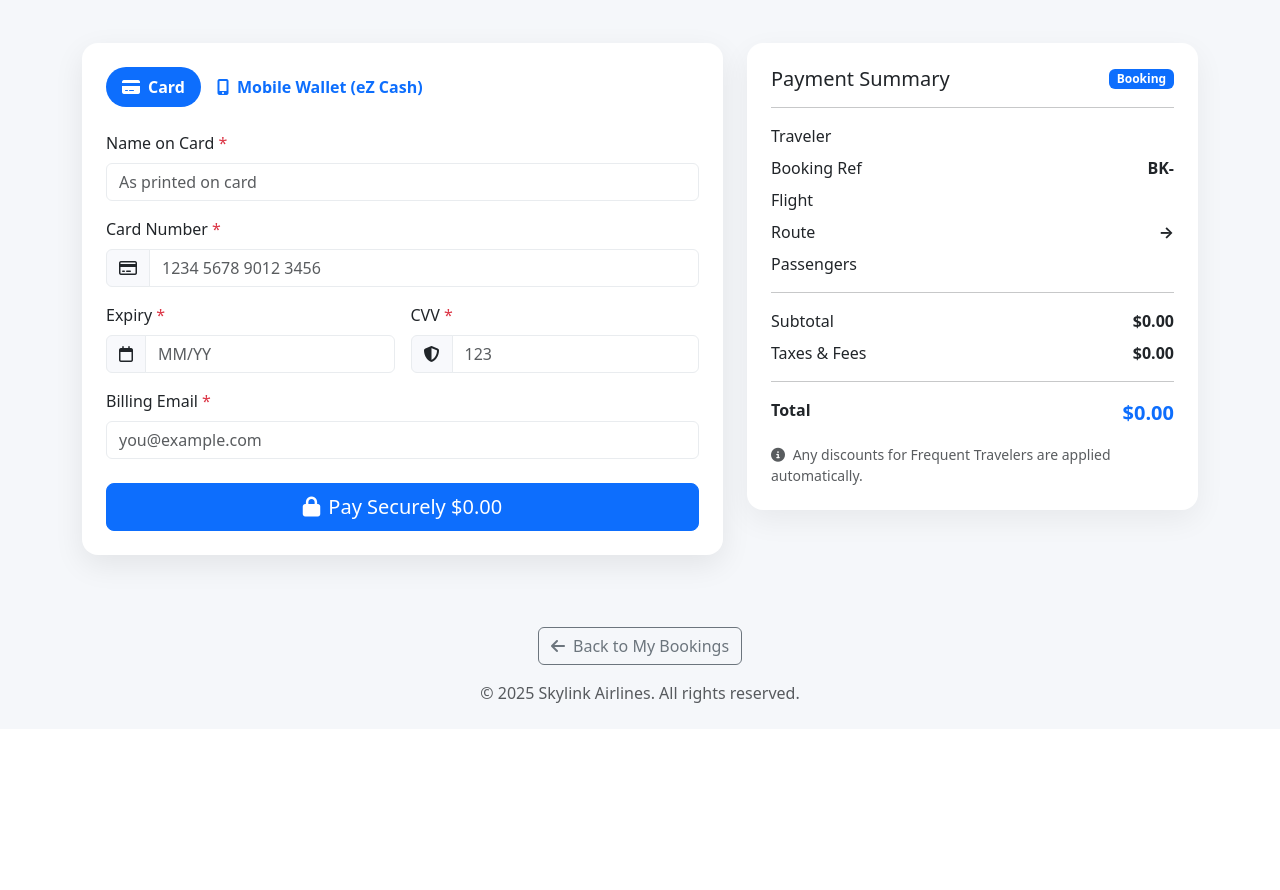
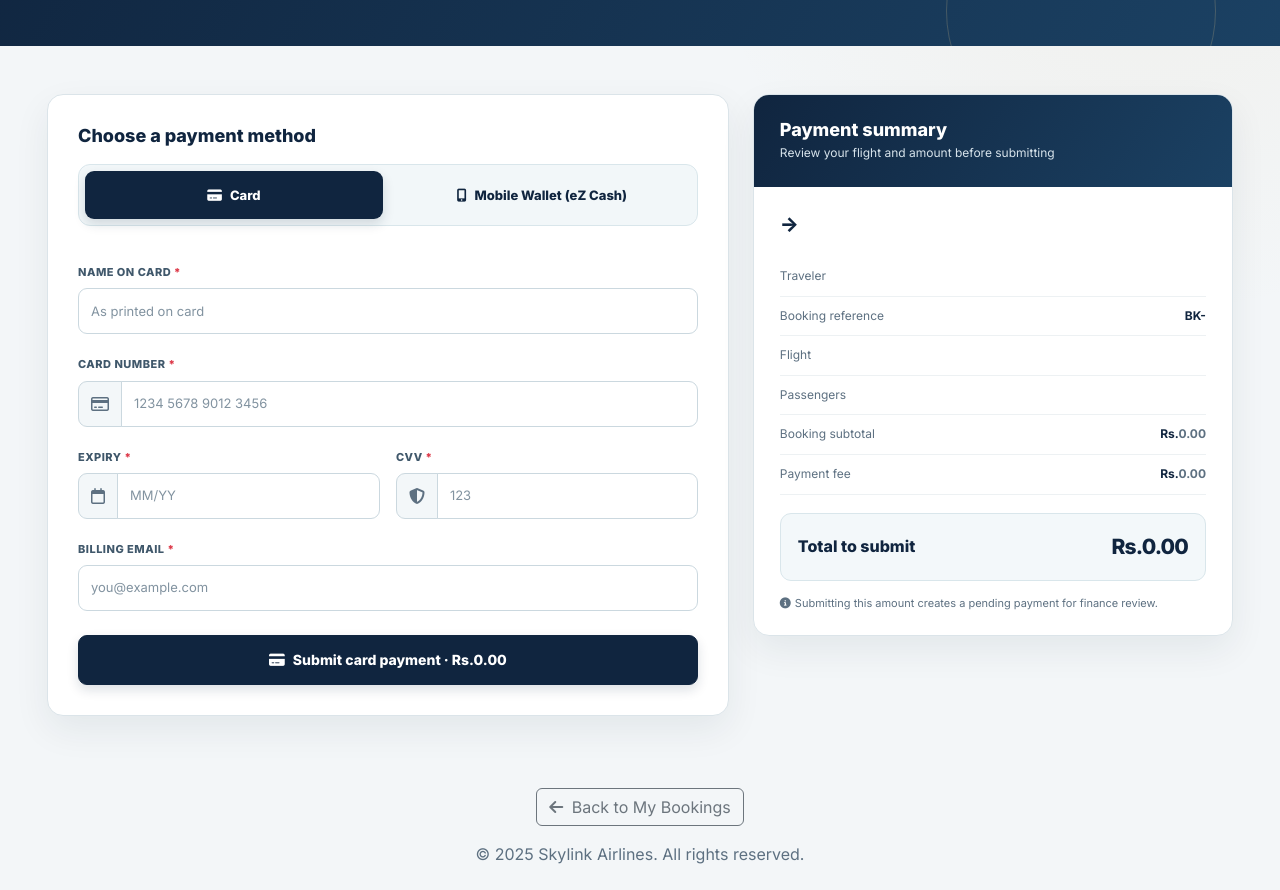
Before and after one commit to MalinduPeiris/Skylink-Airline-Reservation-System, a Spring Boot app: page /traveler-payment in a window 1280 px wide. Shown: the part 257-1147 px from the top of the page. Before the commit the page ends 960 px from the top, so only its background shows below. Run offline with Spring Boot 4, Linux system fonts and the light colour scheme; the visitor is signed in with stand-in values (Sample User, id 1); some of the project's set-up classes (security, data sources, template engines, error pages and the like) are left out, and stand-ins take their place.

Commit message:
style(payment): modernize traveler checkout interface

```diff
--- /dev/null
+++ b/src/main/resources/static/css/traveler-payment.css
@@ -0,0 +1,107 @@
+/* Scoped to the traveler payment page. */
+body.traveler-payment-page {
+    --navy: #10253f;
+    --navy-mid: #193a5d;
+    --blue: #225d92;
+    --gold: #c99c4f;
+    --gold-light: #e9c887;
+    --ink: #172b40;
+    --muted: #5d7081;
+    --border: #dbe4e9;
+    margin: 0;
+    background: radial-gradient(circle at 90% 10%, rgba(201, 156, 79, .08), transparent 30%), #f3f6f8;
+    color: var(--ink);
+    font-family: 'Inter', system-ui, -apple-system, sans-serif;
+    line-height: 1.55;
+}
+.traveler-payment-page *,
+.traveler-payment-page *::before,
+.traveler-payment-page *::after { box-sizing: border-box; }
+
+.traveler-payment-page .navbar {
+    min-height: 72px;
+    padding: 12px 0;
+    background: linear-gradient(112deg, #0c1d33, var(--navy) 62%, #193c5c);
+    border-bottom: 1px solid rgba(233, 200, 135, .38);
+    box-shadow: 0 8px 26px rgba(10, 29, 51, .17);
+}
+.traveler-payment-page .navbar-brand { color: #fff; font-size: 21px; font-weight: 800; letter-spacing: .06em; }
+.traveler-payment-page .navbar-brand i { color: var(--gold-light); }
+.traveler-payment-page .navbar-brand span { color: var(--gold-light); }
+.traveler-payment-page .navbar .nav-link { color: #e4eaf0; border-radius: 8px; font-size: 13px; font-weight: 600; }
+.traveler-payment-page .navbar .nav-link:hover { color: #fff; background: rgba(255, 255, 255, .12); }
+.traveler-payment-page .navbar-toggler { border-color: rgba(255, 255, 255, .45); }
+
+.traveler-payment-page .page-header {
+    position: relative;
+    overflow: hidden;
+    padding: 43px 0 45px;
+    background: linear-gradient(120deg, var(--navy), #1b4163);
+    color: #fff;
+}
+.traveler-payment-page .page-header::after { position: absolute; right: 5%; bottom: -100px; width: 270px; height: 270px; border: 1px solid rgba(233, 200, 135, .22); border-radius: 50%; content: ''; pointer-events: none; }
+.traveler-payment-page .page-header .container { position: relative; z-index: 1; }
+.traveler-payment-page .page-header h1 { margin: 10px 0 8px; font-size: clamp(29px, 4vw, 42px); font-weight: 800; letter-spacing: -.045em; }
+.traveler-payment-page .page-header p { max-width: 650px; margin: 0; color: #dbe7ee; font-size: 14px; }
+.traveler-payment-page .brand-badge { display: inline-flex; align-items: center; gap: 8px; padding: 6px 12px; border: 1px solid rgba(233, 200, 135, .4); border-radius: 999px; background: rgba(233, 200, 135, .11); color: var(--gold-light); font-size: 11px; font-weight: 800; letter-spacing: .08em; text-transform: uppercase; }
+
+.traveler-payment-page main.container { max-width: 1210px; }
+.traveler-payment-page .card-elevated,
+.traveler-payment-page .summary { overflow: hidden; border: 1px solid var(--border); border-radius: 16px; background: #fff; box-shadow: 0 14px 36px rgba(15, 38, 61, .07); }
+.traveler-payment-page .card-elevated .card-body { padding: 30px !important; }
+.traveler-payment-page .form-heading { margin: 0 0 18px; color: var(--navy); font-size: 18px; font-weight: 750; }
+.traveler-payment-page .tab-pill { display: flex; gap: 10px; padding: 6px; border: 1px solid #d9e6eb; border-radius: 12px; background: #f2f7f9; }
+.traveler-payment-page .tab-pill .nav-item { flex: 1 1 0; min-width: 0; }
+.traveler-payment-page .tab-pill .nav-link { width: 100%; min-height: 48px; border-radius: 9px; color: var(--navy); font-size: 13px; font-weight: 750; transition: background-color .18s ease, box-shadow .18s ease, color .18s ease; }
+.traveler-payment-page .tab-pill .nav-link:hover { background: #e3edf2; }
+.traveler-payment-page .tab-pill .nav-link.active { background: var(--navy); color: #fff; box-shadow: 0 5px 12px rgba(16, 37, 63, .15); }
+.traveler-payment-page .tab-content { padding-top: 8px; }
+.traveler-payment-page .form-label { margin-bottom: 7px; color: #40586b; font-size: 11px; font-weight: 750; letter-spacing: .045em; text-transform: uppercase; }
+.traveler-payment-page .form-control { min-height: 46px; border: 1.5px solid #cbd8df; border-radius: 9px; color: var(--ink); font-size: 13px; }
+.traveler-payment-page .form-control::placeholder { color: #8293a0; }
+.traveler-payment-page .input-group-text { min-height: 46px; border: 1.5px solid #cbd8df; background: #f3f7f9; color: var(--muted); }
+.traveler-payment-page .input-group > .input-group-text:first-child { border-radius: 9px 0 0 9px; }
+.traveler-payment-page .input-group > .form-control:last-child { border-radius: 0 9px 9px 0; }
+.traveler-payment-page .form-control:focus { border-color: var(--blue); box-shadow: 0 0 0 3px rgba(34, 93, 146, .13); }
+.traveler-payment-page .form-text { color: var(--muted); font-size: 12px; }
+.traveler-payment-page .payment-submit { min-height: 50px; border: 1px solid var(--navy); border-radius: 9px; background: var(--navy); color: #fff; font-size: 14px; font-weight: 750; box-shadow: 0 5px 12px rgba(16, 37, 63, .14); transition: background-color .18s ease, transform .18s ease, box-shadow .18s ease; }
+.traveler-payment-page .payment-submit:hover { border-color: var(--navy-mid); background: var(--navy-mid); color: #fff; transform: translateY(-1px); box-shadow: 0 8px 18px rgba(16, 37, 63, .2); }
+.traveler-payment-page .payment-submit:disabled { border-color: #8a9dab; background: #8a9dab; box-shadow: none; cursor: progress; }
+
+.traveler-payment-page .summary { position: sticky; top: 22px; padding: 0 !important; }
+.traveler-payment-page .summary-header { padding: 24px 26px; background: linear-gradient(125deg, var(--navy), #1b4163); color: #fff; }
+.traveler-payment-page .summary-header h2 { margin: 0 0 4px; font-size: 18px; font-weight: 750; }
+.traveler-payment-page .summary-header p { margin: 0; color: #d7e3eb; font-size: 12px; }
+.traveler-payment-page .summary-route { padding: 22px 26px 17px; color: var(--navy); font-size: 20px; font-weight: 800; letter-spacing: -.04em; overflow-wrap: anywhere; }
+.traveler-payment-page .summary-details { padding: 0 26px 23px; }
+.traveler-payment-page .summary-row { display: flex; justify-content: space-between; gap: 15px; padding: 10px 0; border-bottom: 1px solid #edf1f3; font-size: 12px; }
+.traveler-payment-page .summary-row span:first-child { color: var(--muted); }
+.traveler-payment-page .summary-row strong { color: var(--navy); text-align: right; overflow-wrap: anywhere; }
+.traveler-payment-page .summary-row.included { padding-left: 12px; border-left: 2px solid var(--gold); }
+.traveler-payment-page .summary-total { display: flex; justify-content: space-between; align-items: center; gap: 12px; margin-top: 18px; padding: 17px; border: 1px solid #d9e6eb; border-radius: 11px; background: #f3f8fa; color: var(--navy); font-weight: 750; }
+.traveler-payment-page .summary-total strong { font-size: 21px; font-weight: 800; letter-spacing: -.04em; }
+.traveler-payment-page .summary-note { margin: 14px 0 0; color: var(--muted); font-size: 11px; }
+.traveler-payment-page .alert { border-radius: 10px; }
+.traveler-payment-page footer { color: var(--muted) !important; }
+
+.traveler-payment-page a:focus-visible,
+.traveler-payment-page button:focus-visible,
+.traveler-payment-page input:focus-visible { outline: 3px solid var(--gold); outline-offset: 3px; }
+
+@media (max-width: 991px) {
+    .traveler-payment-page .summary { position: static; }
+}
+@media (max-width: 575px) {
+    .traveler-payment-page .page-header { padding: 34px 0; }
+    .traveler-payment-page .card-elevated .card-body { padding: 20px !important; }
+    .traveler-payment-page .tab-pill { flex-direction: column; }
+    .traveler-payment-page .tab-pill .nav-link { min-height: 44px; }
+    .traveler-payment-page .card-form-half { width: 100%; }
+    .traveler-payment-page .summary-header { padding: 21px 20px; }
+    .traveler-payment-page .summary-route { padding: 18px 20px 12px; }
+    .traveler-payment-page .summary-details { padding: 0 20px 20px; }
+    .traveler-payment-page .summary-total { flex-wrap: wrap; }
+}
+@media (prefers-reduced-motion: reduce) {
+    .traveler-payment-page * { transition-duration: .01ms !important; }
+}
--- a/src/main/resources/templates/traveler-payment.html
+++ b/src/main/resources/templates/traveler-payment.html
@@ -8,25 +8,15 @@
     <title>Skylink Airlines - Payment</title>
     <link href="https://cdn.jsdelivr.net/npm/bootstrap@5.3.2/dist/css/bootstrap.min.css" rel="stylesheet">
     <link rel="stylesheet" href="https://cdnjs.cloudflare.com/ajax/libs/font-awesome/6.5.0/css/all.min.css">
-    <style>
-        body { background: #f5f7fa; }
-        .navbar { background: linear-gradient(90deg, #1a2a6c, #0d6efd); }
-        .page-header { background: linear-gradient(135deg, rgba(26,42,108,.9), rgba(13,110,253,.9)), url('https://images.unsplash.com/photo-1543269865-cbf427effbad?q=80&w=1200&auto=format&fit=crop'); background-size: cover; background-position: center; color: #fff; padding: 48px 0; border-radius: 0 0 18px 18px; }
-        .card-elevated { border: 0; border-radius: 16px; box-shadow: 0 10px 30px rgba(0,0,0,.08); }
-        .tab-pill .nav-link { border-radius: 999px; font-weight: 600; }
-        .summary { background: #ffffff; border-radius: 16px; box-shadow: 0 10px 30px rgba(0,0,0,.06); }
-        .brand-badge { display: inline-flex; align-items: center; gap: 6px; padding: 6px 10px; border-radius: 999px; background: #f1f5ff; color: #0d6efd; font-weight: 600; font-size: 12px; }
-        .secure-note { font-size: 13px; color: #e9ecef; }
-        .input-group-text { background: #f8f9fc; border: 1px solid #e9ecef; }
-        .form-control { border: 1.6px solid #e9ecef; }
-        .form-control:focus { border-color: #0d6efd; box-shadow: 0 0 0 .25rem rgba(13,110,253,.15); }
-        .alert { border-radius: 10px; }
-    </style>
+    <link rel="preconnect" href="https://fonts.googleapis.com">
+    <link rel="preconnect" href="https://fonts.gstatic.com" crossorigin>
+    <link href="https://fonts.googleapis.com/css2?family=Inter:wght@400;500;600;700;800&display=swap" rel="stylesheet">
+    <link rel="stylesheet" th:href="@{/css/traveler-payment.css}" href="/css/traveler-payment.css">
 </head>
-<body>
+<body class="traveler-payment-page">
 <nav class="navbar navbar-dark navbar-expand-lg">
     <div class="container">
-        <a class="navbar-brand" href="/"><i class="fas fa-plane-departure"></i> Skylink Airlines</a>
+        <a class="navbar-brand" href="/"><i class="fas fa-paper-plane me-2"></i>SKY<span>LINK</span></a>
         <button class="navbar-toggler" type="button" data-bs-toggle="collapse" data-bs-target="#navPay">
             <span class="navbar-toggler-icon"></span>
         </button>
@@ -41,9 +31,9 @@
 
 <header class="page-header">
     <div class="container">
-        <h2 class="mb-1">Complete Your Payment</h2>
-        <div class="brand-badge"><i class="fas fa-crown"></i> Frequent Traveler</div>
-        <p class="mt-2 mb-0 secure-note"><i class="fas fa-lock"></i> Payments are secured with industry-standard encryption.</p>
+        <div class="brand-badge"><i class="fas fa-shield-halved"></i> Secure checkout</div>
+        <h1>Submit your payment</h1>
+        <p>Choose a payment method and review your booking total. Your submission will await Finance Executive approval.</p>
     </div>
 </header>
 
@@ -62,6 +52,7 @@
         <div class="col-lg-7">
             <div class="card card-elevated">
                 <div class="card-body p-4">
+                    <h2 class="form-heading">Choose a payment method</h2>
                     <ul class="nav nav-pills tab-pill mb-4" id="payTabs" role="tablist">
                         <li class="nav-item" role="presentation">
                             <button class="nav-link active" id="card-tab" data-bs-toggle="pill" data-bs-target="#tab-card" type="button" role="tab">
@@ -96,14 +87,14 @@
                                             <input type="text" inputmode="numeric" class="form-control" id="cardNumber" name="cardNumber" placeholder="1234 5678 9012 3456" maxlength="19" required>
                                         </div>
                                     </div>
-                                    <div class="col-6">
+                                    <div class="col-6 card-form-half">
                                         <label class="form-label">Expiry <span class="text-danger">*</span></label>
                                         <div class="input-group">
                                             <span class="input-group-text"><i class="far fa-calendar"></i></span>
                                             <input type="text" class="form-control" name="expiry" placeholder="MM/YY" pattern="^(0[1-9]|1[0-2])\/(\d{2})$" required>
                                         </div>
                                     </div>
-                                    <div class="col-6">
+                                    <div class="col-6 card-form-half">
                                         <label class="form-label">CVV <span class="text-danger">*</span></label>
                                         <div class="input-group">
                                             <span class="input-group-text"><i class="fas fa-shield-halved"></i></span>
@@ -116,8 +107,8 @@
                                     </div>
                                 </div>
                                 <div class="d-grid mt-4">
-                                    <button type="submit" class="btn btn-primary btn-lg">
-                                        <i class="fas fa-lock me-2"></i>Pay Securely $<span th:text="${#numbers.formatDecimal(total, 1, 2)}">0.00</span>
+                                    <button type="submit" class="btn payment-submit btn-lg">
+                                        <i class="fas fa-credit-card me-2"></i>Submit card payment · Rs.<span th:text="${#numbers.formatDecimal(total, 1, 2)}">0.00</span>
                                     </button>
                                 </div>
                             </form>
@@ -146,8 +137,8 @@
                                     </div>
                                 </div>
                                 <div class="d-grid mt-4">
-                                    <button type="submit" class="btn btn-success btn-lg">
-                                        <i class="fas fa-mobile-screen-button me-2"></i>Pay with eZ Cash $<span th:text="${#numbers.formatDecimal(total, 1, 2)}">0.00</span>
+                                    <button type="submit" class="btn payment-submit btn-lg">
+                                        <i class="fas fa-mobile-screen-button me-2"></i>Submit eZ Cash payment · Rs.<span th:text="${#numbers.formatDecimal(total, 1, 2)}">0.00</span>
                                     </button>
                                 </div>
                             </form>
@@ -158,52 +149,24 @@
         </div>
 
         <div class="col-lg-5">
-            <div class="summary p-4">
-                <div class="d-flex justify-content-between align-items-center mb-2">
-                    <h5 class="mb-0">Payment Summary</h5>
-                    <span class="badge bg-primary">Booking</span>
+            <div class="summary">
+                <div class="summary-header">
+                    <h2>Payment summary</h2>
+                    <p>Review your flight and amount before submitting</p>
                 </div>
-                <hr>
-                <div class="d-flex justify-content-between mb-2">
-                    <span>Traveler</span>
-                    <strong th:text="${booking?.user?.username}">Guest</strong>
-                </div>
-                <div class="d-flex justify-content-between mb-2">
-                    <span>Booking Ref</span>
-                    <strong>BK-<span th:text="${bookingId}">123456</span></strong>
-                </div>
-                <div class="d-flex justify-content-between mb-2">
-                    <span>Flight</span>
-                    <strong th:text="${booking?.flight?.flightNumber}">FL123</strong>
-                </div>
-                <div class="d-flex justify-content-between mb-2">
-                    <span>Route</span>
-                    <strong><span th:text="${booking?.flight?.origin}">NYC</span> → <span th:text="${booking?.flight?.destination}">LON</span></strong>
-                </div>
-                <div class="d-flex justify-content-between mb-2">
-                    <span>Passengers</span>
-                    <strong th:text="${booking?.passengers}">1</strong>
-                </div>
-                <hr>
-                <div class="d-flex justify-content-between mb-2">
-                    <span>Subtotal</span>
-                    <strong>$<span th:text="${#numbers.formatDecimal(subtotal, 1, 2)}">299.99</span></strong>
-                </div>
-                <div class="d-flex justify-content-between mb-2">
-                    <span>Taxes & Fees</span>
-                    <strong>$<span th:text="${#numbers.formatDecimal(taxes, 1, 2)}">45.00</span></strong>
-                </div>
-                <div th:if="${booking?.bookingExtras != null && booking?.bookingExtras > 0}" class="d-flex justify-content-between mb-2 text-success">
-                    <span>Extras</span>
-                    <strong>$<span th:text="${#numbers.formatDecimal(booking.bookingExtras, 1, 2)}">0.00</span></strong>
-                </div>
-                <hr>
-                <div class="d-flex justify-content-between">
-                    <span class="fw-bold">Total</span>
-                    <strong class="fs-5 text-primary">$<span th:text="${#numbers.formatDecimal(total, 1, 2)}">344.99</span></strong>
-                </div>
-                <div class="mt-3 small text-muted">
-                    <i class="fas fa-info-circle me-1"></i> Any discounts for Frequent Travelers are applied automatically.
+                <div class="summary-route"><span th:text="${booking?.flight?.origin}">NYC</span> → <span th:text="${booking?.flight?.destination}">LON</span></div>
+                <div class="summary-details">
+                    <div class="summary-row"><span>Traveler</span><strong th:text="${booking?.user?.username}">Guest</strong></div>
+                    <div class="summary-row"><span>Booking reference</span><strong>BK-<span th:text="${bookingId}">123456</span></strong></div>
+                    <div class="summary-row"><span>Flight</span><strong th:text="${booking?.flight?.flightNumber}">FL123</strong></div>
+                    <div class="summary-row"><span>Passengers</span><strong th:text="${booking?.passengers}">1</strong></div>
+                    <div class="summary-row"><span>Booking subtotal</span><strong>Rs.<span th:text="${#numbers.formatDecimal(subtotal, 1, 2)}">299.99</span></strong></div>
+                    <div th:if="${booking?.bookingExtras != null && booking?.bookingExtras > 0}" class="summary-row included">
+                        <span>Extras included in subtotal</span><strong>Rs.<span th:text="${#numbers.formatDecimal(booking.bookingExtras, 1, 2)}">0.00</span></strong>
+                    </div>
+                    <div class="summary-row"><span>Payment fee</span><strong>Rs.<span th:text="${#numbers.formatDecimal(taxes, 1, 2)}">45.00</span></strong></div>
+                    <div class="summary-total"><span>Total to submit</span><strong>Rs.<span th:text="${#numbers.formatDecimal(total, 1, 2)}">344.99</span></strong></div>
+                    <p class="summary-note"><i class="fas fa-circle-info me-1"></i>Submitting this amount creates a pending payment for finance review.</p>
                 </div>
             </div>
         </div>
```
